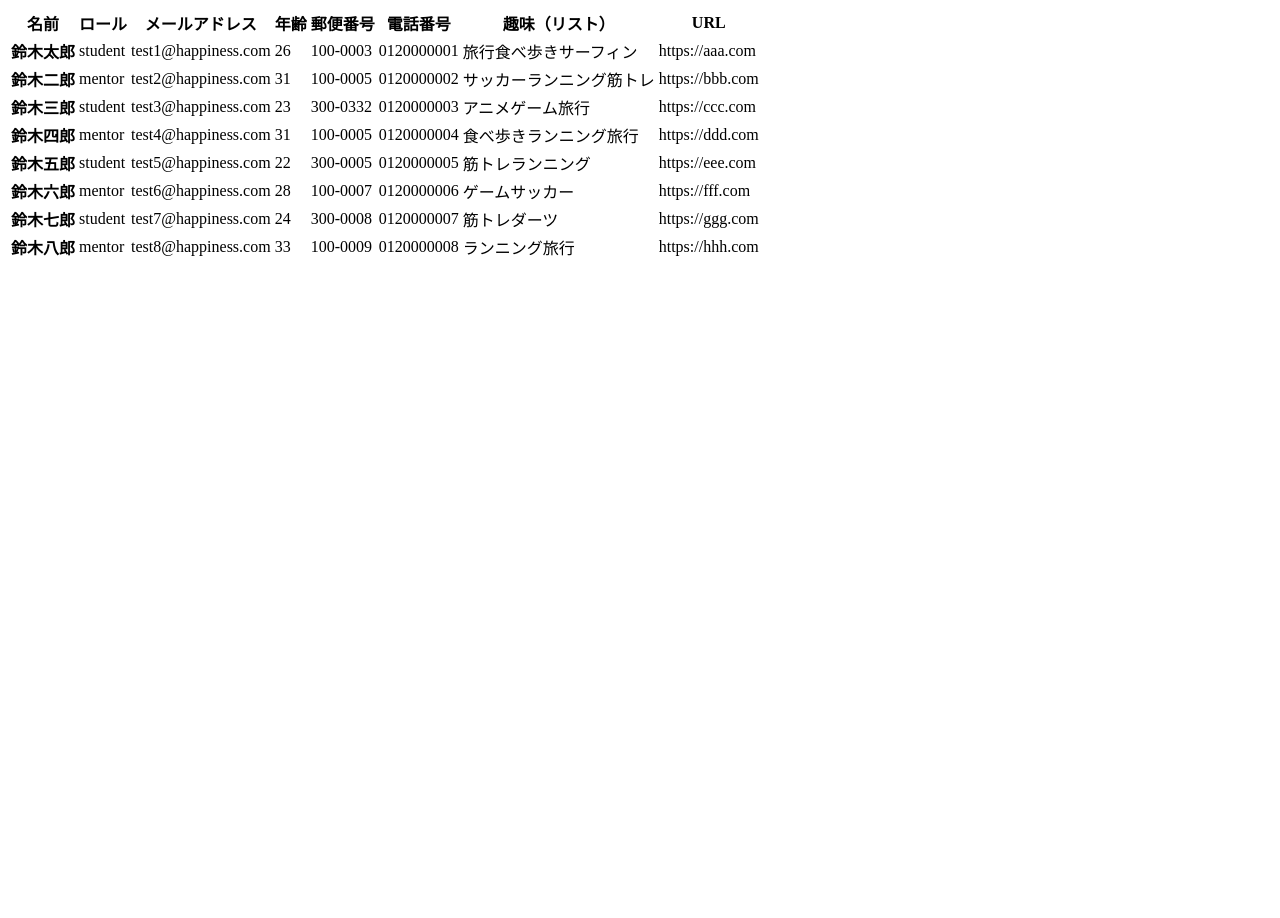
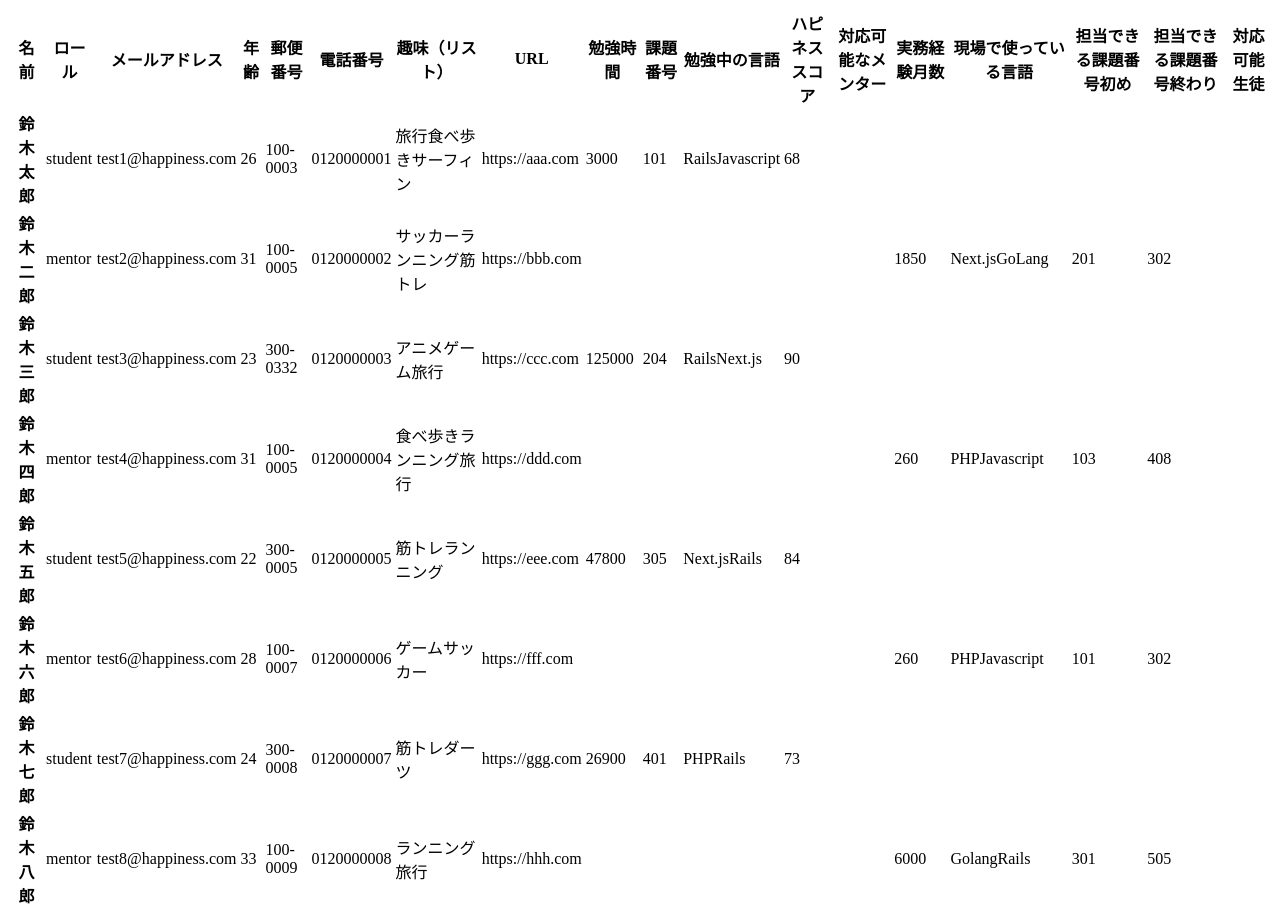
Before and after one commit to umedanaoyuki/hc_practice, a React (Vite) app in the folder react_typescript/: page / in a window 1280 px wide. Before the commit the page ends 800 px from the top, so only its background shows below. Built offline with nearby package versions, Linux system fonts and the light colour scheme.

Commit message:
APIのレスポンスを条件分岐させて表示させる

```diff
--- a/react_typescript/src/App.tsx
+++ b/react_typescript/src/App.tsx
@@ -1,31 +1,59 @@
 import { useState } from "react";
-import { userListDataType } from "./type/userListDataType";
+import { StudentDataType } from "./type/StudentDataType";
 import { USER_LIST } from "./api/userList";
+import { MentorDataType } from "./type/MentorDataType";
 
 function App() {
   const [userListData, setUserListData] =
-    useState<userListDataType[]>(USER_LIST);
+    useState<(MentorDataType | StudentDataType)[]>(USER_LIST);
 
-  const handleDisplayData = userListData.map(
-    ({ id, name, role, email, age, postCode, phone, hobbies, url }) => {
-      return (
-        <tr key={id}>
-          <th scope="row">{name}</th>
-          <td>{role}</td>
-          <td>{email}</td>
-          <td>{age}</td>
-          <td>{postCode}</td>
-          <td>{phone}</td>
-          <td>{hobbies}</td>
-          <td>{url}</td>
-        </tr>
-      );
-    }
-  );
+  const handleDisplayData = userListData.map((data) => {
+    return (
+      <tr key={data.id}>
+        <th scope="row">{data.name}</th>
+        <td>{data.role}</td>
+        <td>{data.email}</td>
+        <td>{data.age}</td>
+        <td>{data.postCode}</td>
+        <td>{data.phone}</td>
+        <td>{data.hobbies}</td>
+        <td>{data.url}</td>
+        {/* studyMinutes と taskCode が存在する場合のみ表示 */}
+        {data.role === "student" ? (
+          <>
+            <td>{data.studyMinutes}</td>
+            <td>{data.taskCode}</td>
+            <td>{data.studyLangs}</td>
+            <td>{data.score}</td>
+            {/* 対応可能なメンター */}
+            {/* <td>{data.score}</td> */}
+          </>
+        ) : (
+          <>
+            <td>{}</td>
+            <td>{}</td>
+            <td>{}</td>
+            <td>{}</td>
+            {/* 対応可能なメンター */}
+            <td>{}</td>
+          </>
+        )}
+        {data.role === "mentor" && (
+          <>
+            <td>{data.experienceDays}</td>
+            <td>{data.useLangs}</td>
+            <td>{data.availableStartCode}</td>
+            <td>{data.availableEndCode}</td>
+            {/* 対応可能な生徒 */}
+            {/* <td>{data.score}</td> */}
+          </>
+        )}
+      </tr>
+    );
+  });
 
   return (
     <>
-      {" "}
       <table className="table">
         <thead>
           <tr>
@@ -37,6 +65,18 @@ function App() {
             <th scope="col">電話番号</th>
             <th scope="col">趣味（リスト）</th>
             <th scope="col">URL</th>
+            {/* 生徒のみ */}
+            <th scope="col">勉強時間</th>
+            <th scope="col">課題番号</th>
+            <th scope="col">勉強中の言語</th>
+            <th scope="col">ハピネススコア</th>
+            <th scope="col">対応可能なメンター</th>
+            {/* メンターのみ */}
+            <th scope="col">実務経験月数</th>
+            <th scope="col">現場で使っている言語</th>
+            <th scope="col">担当できる課題番号初め</th>
+            <th scope="col">担当できる課題番号終わり</th>
+            <th scope="col">対応可能生徒</th>
           </tr>
         </thead>
         <tbody>{handleDisplayData}</tbody>
--- a/react_typescript/src/api/userList.ts
+++ b/react_typescript/src/api/userList.ts
@@ -1,4 +1,7 @@
-export const USER_LIST = [
+import { MentorDataType } from "../type/MentorDataType";
+import { StudentDataType } from "../type/StudentDataType";
+
+export const USER_LIST: (MentorDataType | StudentDataType)[] = [
   {
     id: 1,
     name: "鈴木太郎",
--- /dev/null
+++ b/react_typescript/src/type/MentorDataType.ts
@@ -0,0 +1,15 @@
+export type MentorDataType = {
+  id: number;
+  name: string;
+  role: "mentor";
+  email: string;
+  age: number;
+  postCode: string;
+  phone: string;
+  hobbies: string[];
+  url: string;
+  experienceDays: number;
+  useLangs: string[];
+  availableStartCode: number;
+  availableEndCode: number;
+};
--- /dev/null
+++ b/react_typescript/src/type/StudentDataType.ts
@@ -0,0 +1,15 @@
+export type StudentDataType = {
+  id: number;
+  name: string;
+  role: "student";
+  email: string;
+  age: number;
+  postCode: string;
+  phone: string;
+  hobbies: string[];
+  url: string;
+  studyMinutes: number;
+  taskCode: number;
+  studyLangs: string[];
+  score: number;
+};
```
Also changed, not shown: react_typescript/src/type/userListDataType.ts (deleted, +0 -31 lines).
